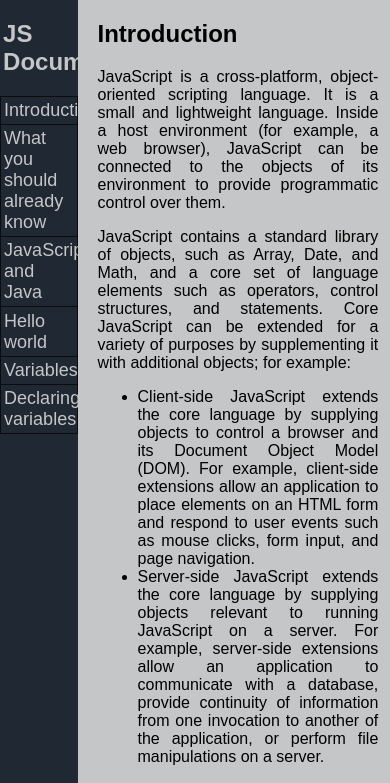
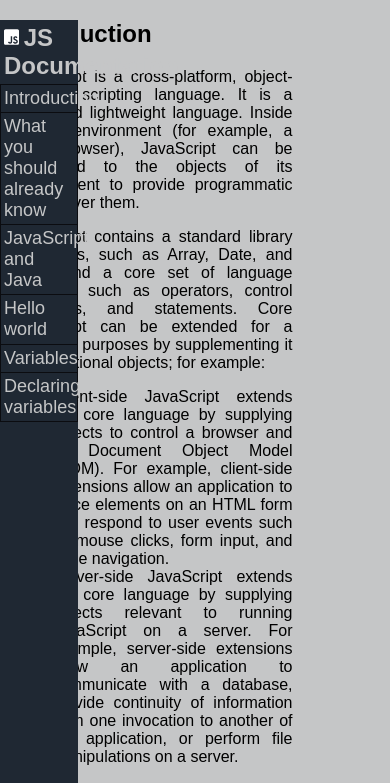
Before and after one commit to juanb86/technical_documentation_page, a plain HTML site: page index.html in a window 390 px wide. Shown: the top 783 px of the page. Drawn offline with Linux system fonts and the light colour scheme.

Commit message:
Add JS logo

```diff
--- a/index.html
+++ b/index.html
@@ -11,9 +11,10 @@
 <body>
     <nav id="navbar">
         <header>
+            <img id="js-icon" src="images/js-square.svg" />
             <h2>JS Documentation</h2>
         </header>
-        <a class="nav-link" href="#Introduction">Introduction</a>
+        <a class="nav-link" id="intro" href="#Introduction">Introduction</a>
         <a class="nav-link" href="#What_you_should_already_know">What you should already know</a>
         <a class="nav-link" href="#JavaScript_and_Java">JavaScript and Java</a>
         <a class="nav-link" href="#Hello_world">Hello world</a>
--- a/style.css
+++ b/style.css
@@ -23,7 +23,17 @@ a {
 }
 
 #navbar header {
-    margin-left: 4%;
+    margin: 5%;
+}
+
+#js-icon {
+    display: inline;
+    height: 1.1em;
+    filter: invert(100%);
+}
+
+#navbar header h2 {
+    display: inline;
 }
 
 .nav-link {
@@ -33,7 +43,7 @@ a {
     border-top: none;
 }
 
-#navbar :nth-child(2) {
+#intro {
     border-top: thin solid #0b0c10;
 }
 
@@ -44,3 +54,12 @@ a {
     padding-top: 0%;
     text-align: justify;
 }
+
+@media (max-width: 540px) {
+    #navbar {
+        float: none;
+    }
+    #main-doc {
+        float: none;
+    }
+}
```
